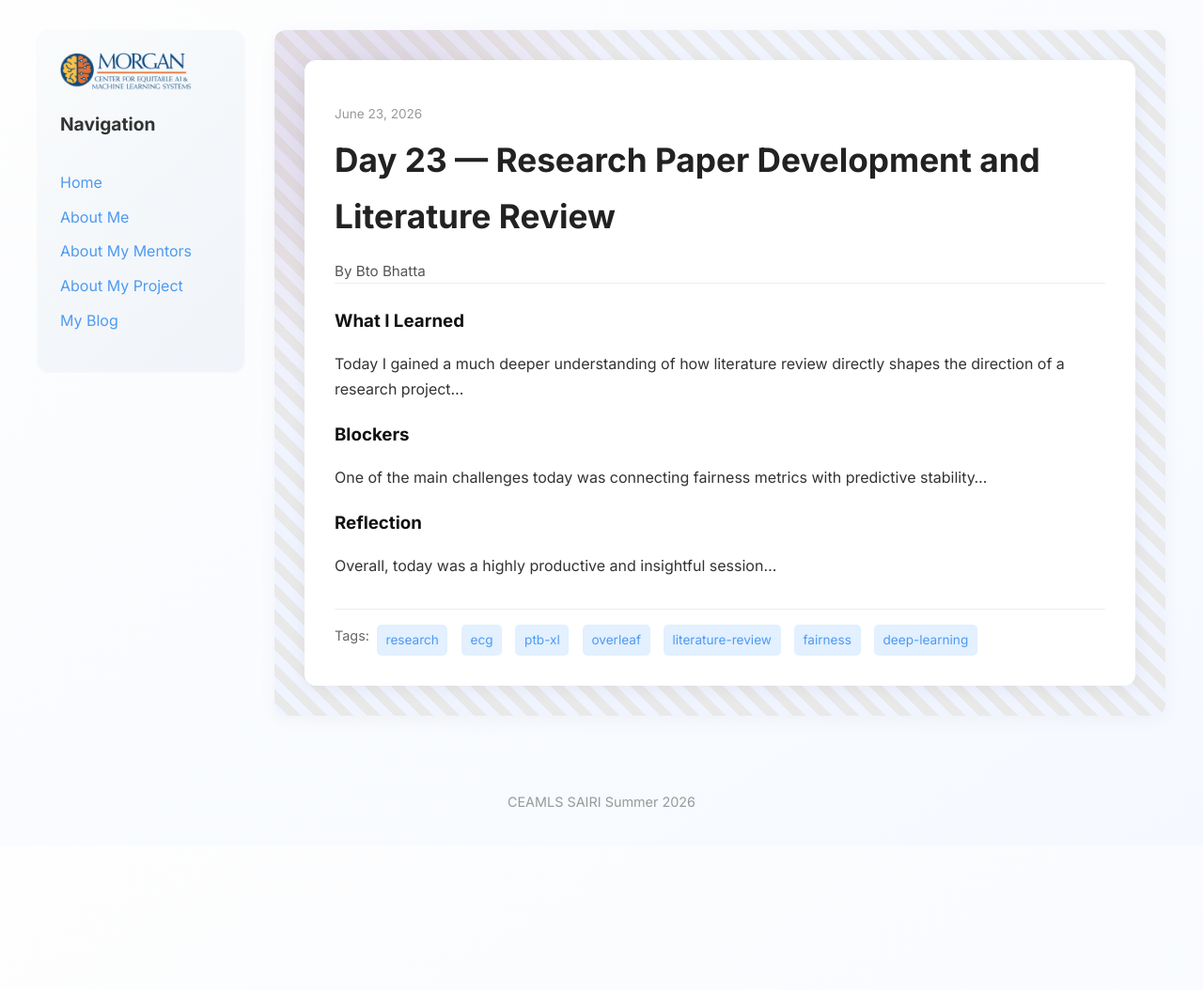
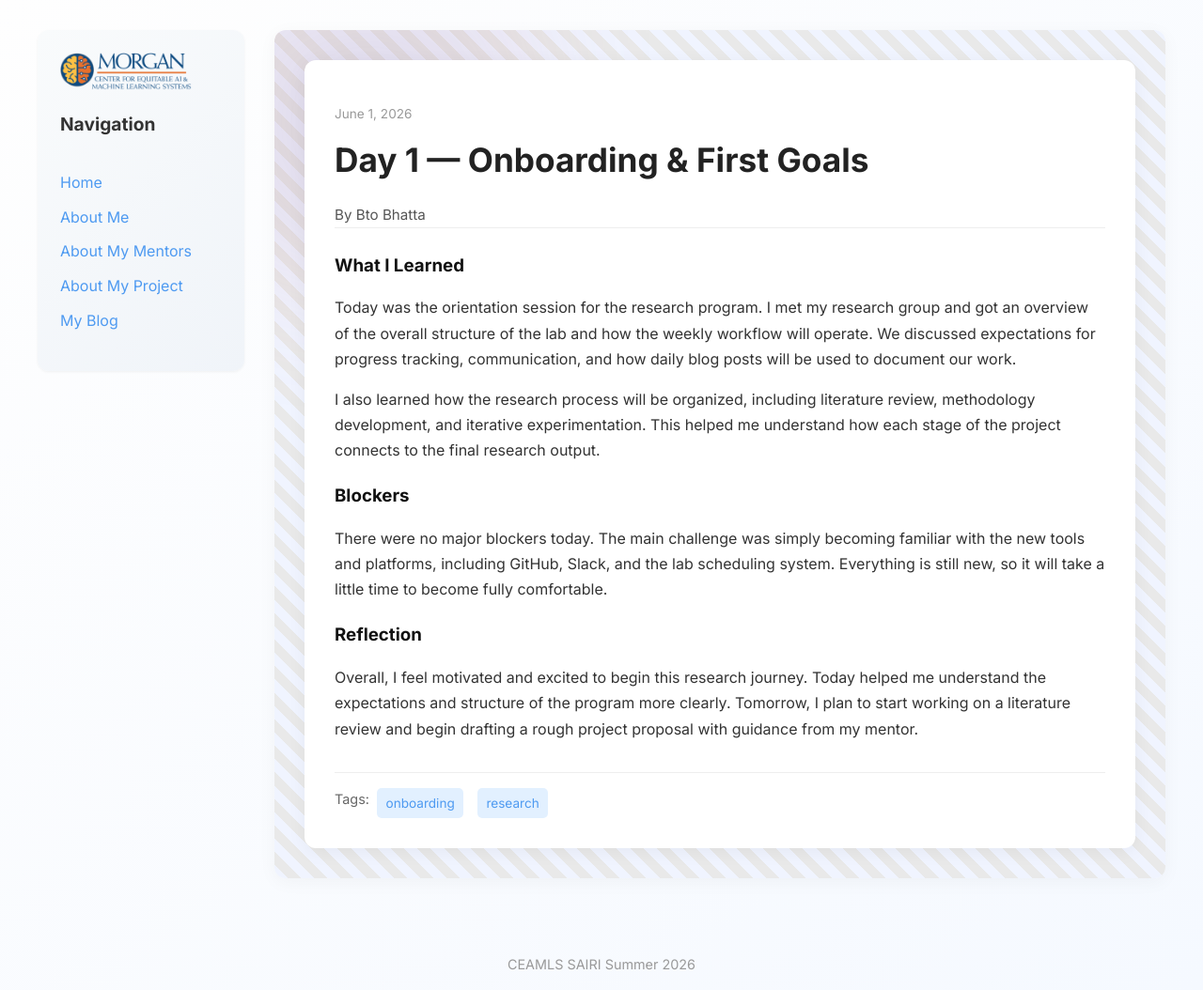
Before and after one commit to BtoBhatta/BtoBhatta, a Jekyll site: the page built from _posts/2026-06-23-day-21.md, in a window 1280 px wide. Shown: the whole page at 94% size. Built offline with Jekyll 4.4.1, drawn with Linux system fonts in a browser that asks for light colours; before the commit the page ends 900 px from its top, so only the background shows below that.

Commit message:
Revise Day 1 blog post with onboarding details
Updated the blog post for Day 1 to reflect onboarding experiences and initial goals.

```diff
--- a/_posts/2026-06-23-day-21.md
+++ b/_posts/2026-06-23-day-21.md
@@ -1,16 +1,18 @@
 ---
 layout: post
-title: "Day 23 — Research Paper Development and Literature Review"
-date: 2026-06-23
-permalink: /day23.html
-tags: ["research", "ecg", "ptb-xl", "overleaf", "literature-review", "fairness", "deep-learning"]
+title: "Day 1 — Onboarding & First Goals"
+date: 2026-06-01
+permalink: /day1.html
+tags: ["onboarding", "research"]
 
 what_i_learned: |
-  Today I gained a much deeper understanding of how literature review directly shapes the direction of a research project...
+  Today was the orientation session for the research program. I met my research group and got an overview of the overall structure of the lab and how the weekly workflow will operate. We discussed expectations for progress tracking, communication, and how daily blog posts will be used to document our work.
+
+  I also learned how the research process will be organized, including literature review, methodology development, and iterative experimentation. This helped me understand how each stage of the project connects to the final research output.
 
 blockers: |
-  One of the main challenges today was connecting fairness metrics with predictive stability...
+  There were no major blockers today. The main challenge was simply becoming familiar with the new tools and platforms, including GitHub, Slack, and the lab scheduling system. Everything is still new, so it will take a little time to become fully comfortable.
 
 reflection: |
-  Overall, today was a highly productive and insightful session...
+  Overall, I feel motivated and excited to begin this research journey. Today helped me understand the expectations and structure of the program more clearly. Tomorrow, I plan to start working on a literature review and begin drafting a rough project proposal with guidance from my mentor.
 ---
```
